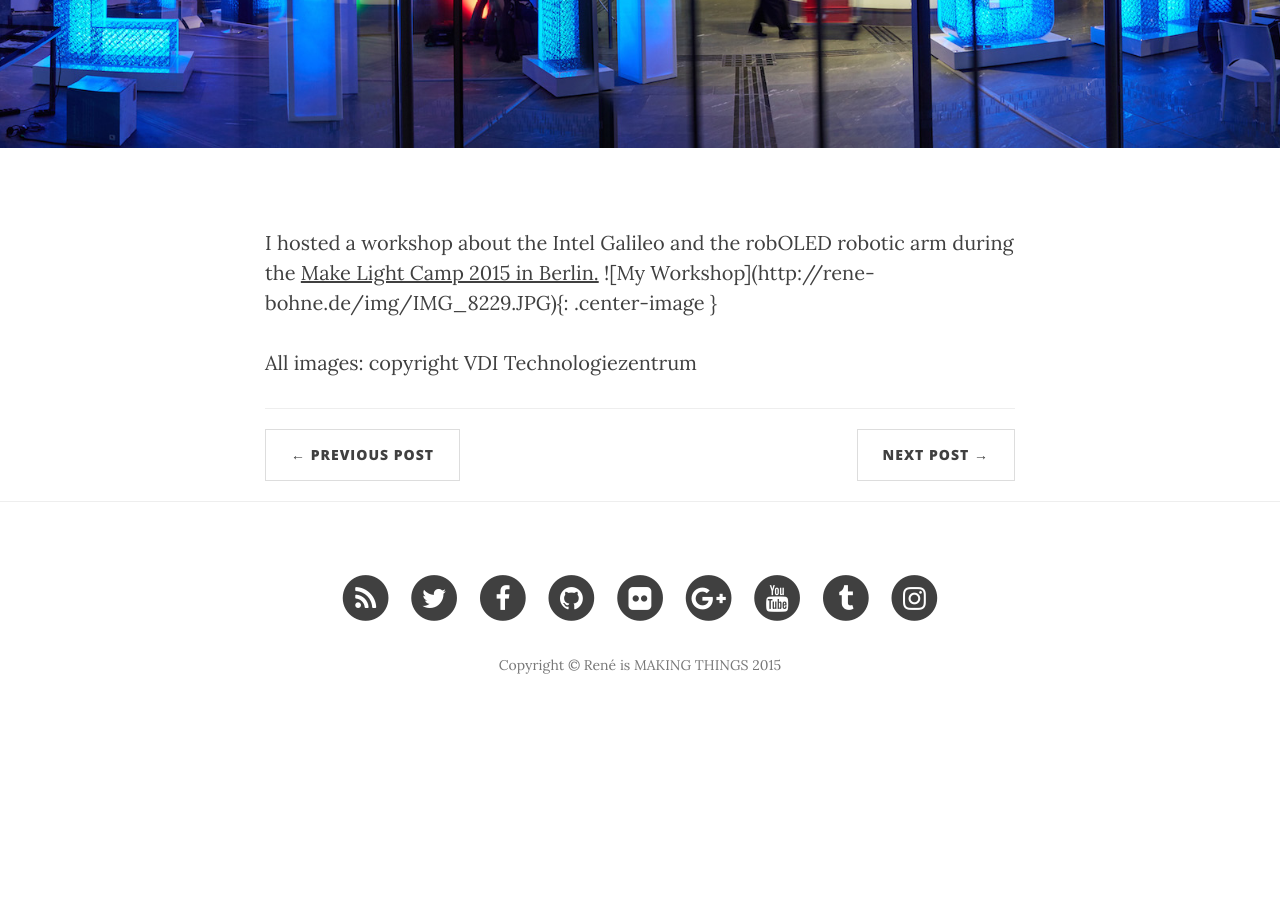
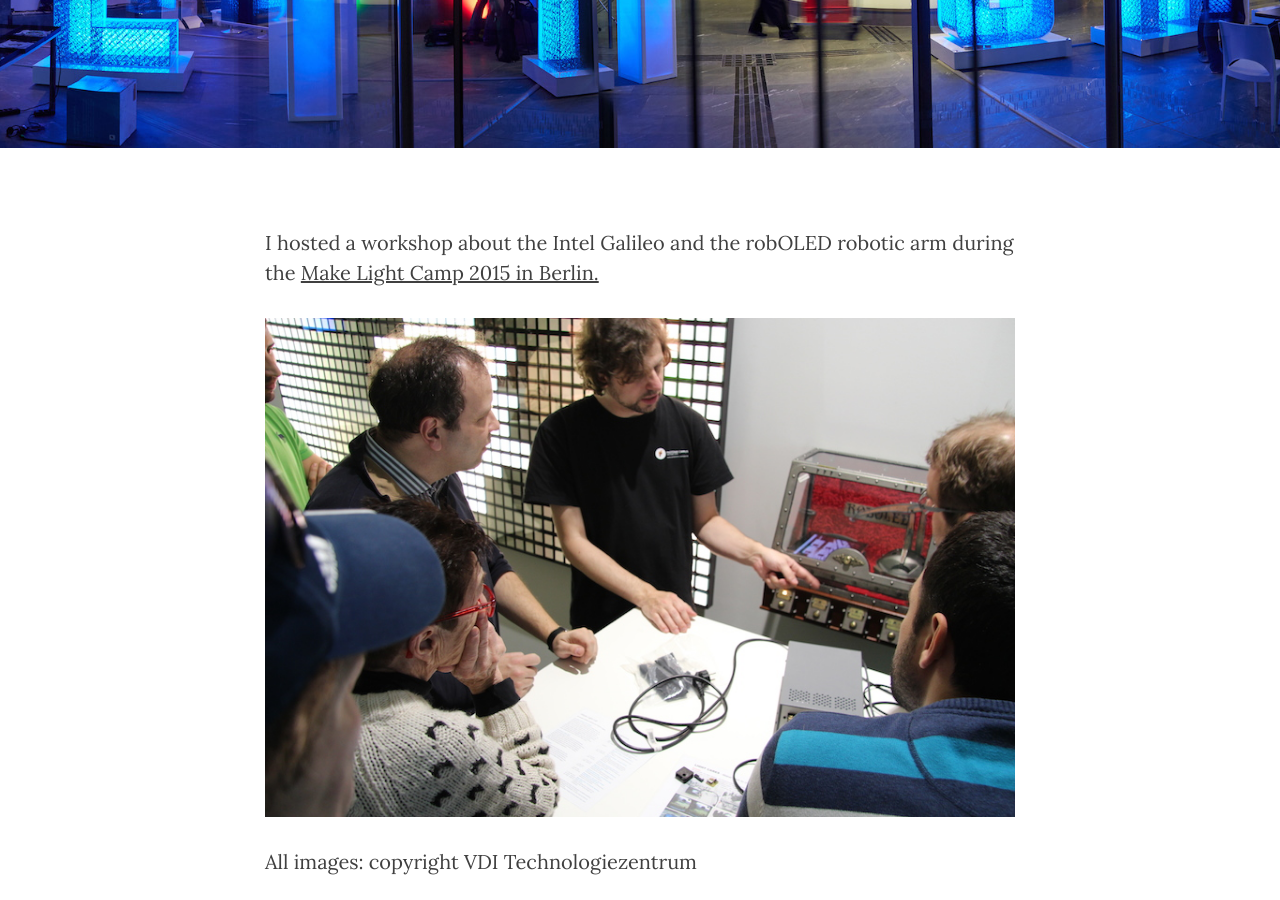
Before and after one commit to renebohne/renebohne.github.io, a Jekyll site: the page built from _posts/2015-10-17-makelight-camp.markdown, in a window 1280 px wide and 900 px high, scrolled down 328 px. Built offline with Jekyll 4.4.1, drawn with Linux system fonts in a browser that asks for light colours; nearby versions of some CDN libraries; before the commit the page ends 1069 px from its top, so only the background shows below that.

Commit message:
switched images to markdown

```diff
--- a/_posts/2015-10-17-makelight-camp.markdown
+++ b/_posts/2015-10-17-makelight-camp.markdown
@@ -8,9 +8,7 @@ header-img: "img/253.jpg"
 tags: workshop Berlin
 ---
 
-<p>I hosted a workshop about the Intel Galileo and the robOLED robotic arm during the <a href="http://www.photonik-campus.de/make-light/make-light-veranstaltungen/make-light-lab-im-bundesforschungsministerium/" target="_blank">
-Make Light Camp 2015 in Berlin.</a>
-
+<p>I hosted a workshop about the Intel Galileo and the robOLED robotic arm during the <a href="http://www.photonik-campus.de/make-light/make-light-veranstaltungen/make-light-lab-im-bundesforschungsministerium/" target="_blank"> Make Light Camp 2015 in Berlin.</a></p>
 
 ![My Workshop]({{ site.url }}/img/IMG_8229.JPG){: .center-image }
 
```
